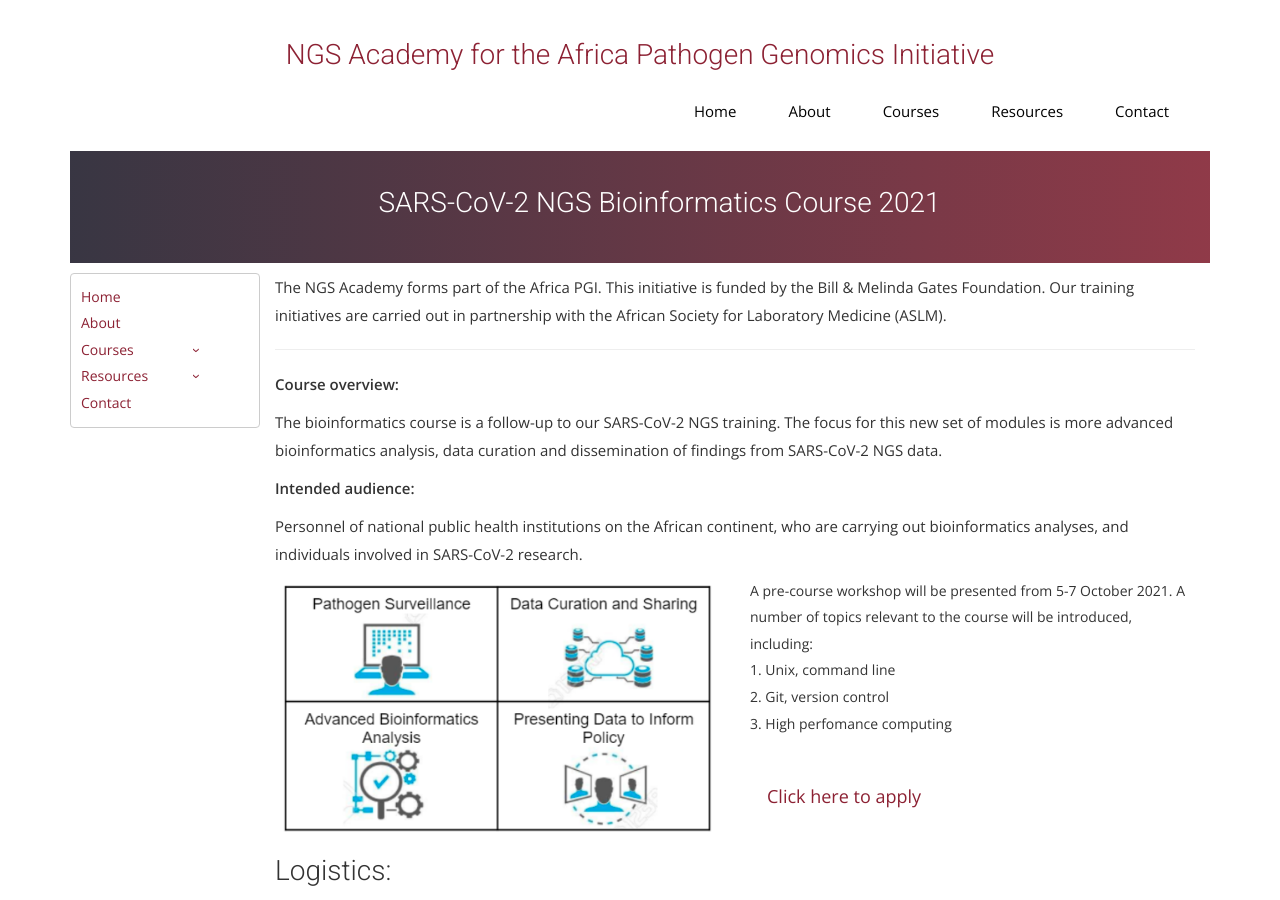
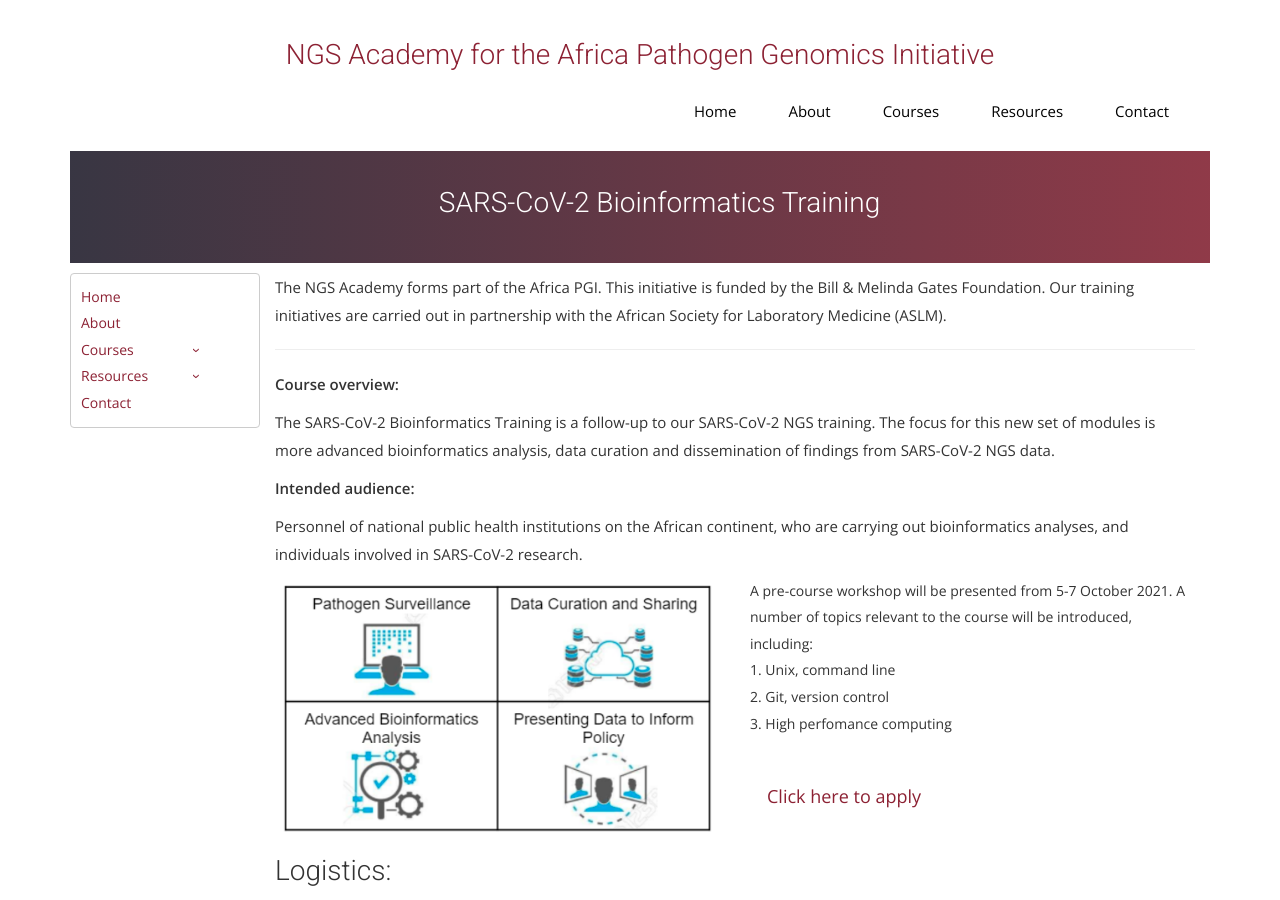
Before and after one commit to uct-cbio/ngs-academy, a Jekyll site: the page built from _posts/2021-08-03-SARS-CoV-2-NGS-Bioinformatics-Course-2021.md, in a window 1280 px wide and 900 px high. Built offline with Jekyll 4.4.1, drawn with Linux system fonts in a browser that asks for light colours; nearby versions of some CDN libraries; some web fonts are replaced; comment, search, counter and statistics services are not loaded.

Commit message:
updated course name

```diff
--- a/_posts/2021-08-03-SARS-CoV-2-NGS-Bioinformatics-Course-2021.md
+++ b/_posts/2021-08-03-SARS-CoV-2-NGS-Bioinformatics-Course-2021.md
@@ -1,11 +1,11 @@
 ---
 layout: default
-title:  "SARS-CoV-2 NGS bioinformatics course 2021"
+title:  "SARS-CoV-2 Bioinformatics Training"
 date: 2021-08-03
 main_menu: courses
 permalink: /:year/:title
 category: upcoming
-course_overview : The bioinformatics course is a follow-up to our SARS-CoV-2 NGS training. The focus for this new set of modules is more advanced bioinformatics analysis, data curation and dissemination of findings.
+course_overview : The SARS-CoV-2 Bioinformatics Training is a follow-up to our SARS-CoV-2 NGS training. The focus for this new set of modules is more advanced bioinformatics analysis, data curation and dissemination of findings.
 start_date: 2021-06-28
 end_date: 2021-07-22
 group: group1
@@ -19,7 +19,7 @@ The NGS Academy forms part of the Africa PGI. This initiative is funded by the B
 
 <p align="left"><b >Course overview:</b></p>
 
- <p align="left">The bioinformatics course is a follow-up to our SARS-CoV-2 NGS training. The focus for this new set of modules is more advanced bioinformatics analysis, data curation and dissemination of findings from SARS-CoV-2 NGS data.
+ <p align="left">The SARS-CoV-2 Bioinformatics Training is a follow-up to our SARS-CoV-2 NGS training. The focus for this new set of modules is more advanced bioinformatics analysis, data curation and dissemination of findings from SARS-CoV-2 NGS data.
  <p>
 
 
```
